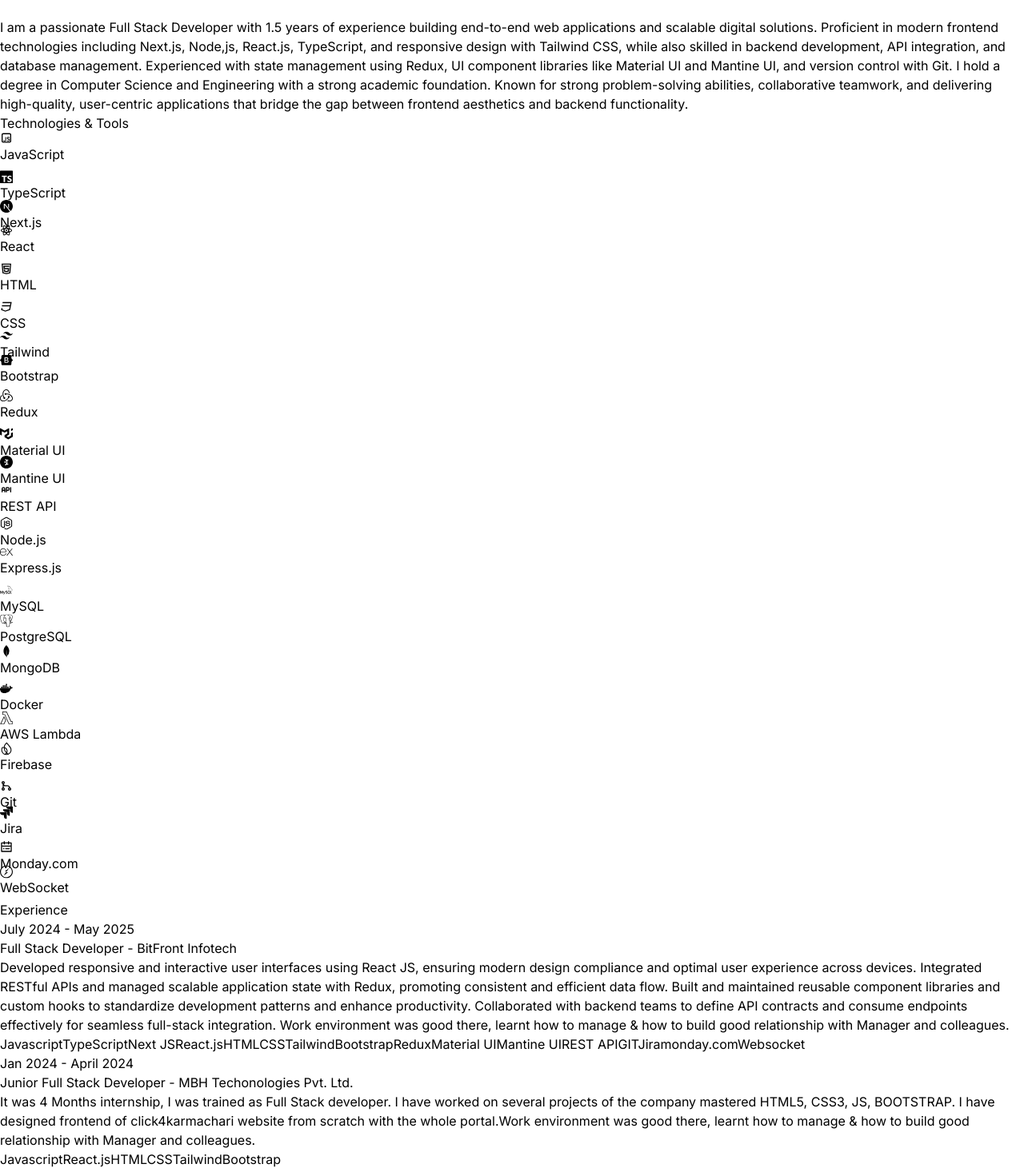
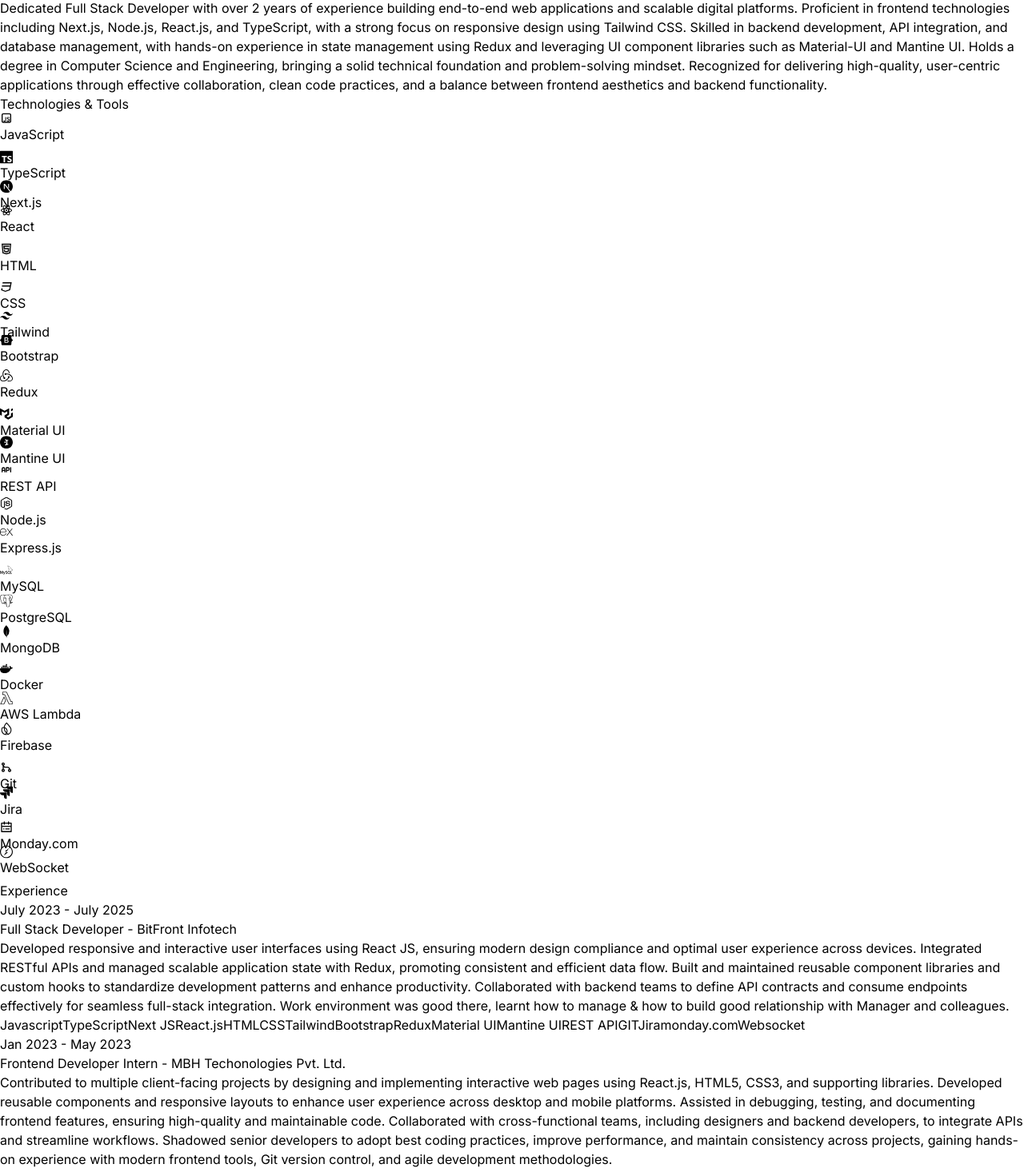
Before and after one commit to hapatel0105/Portfolio, a React (Vite) app: page / in a window 1280 px wide. Shown: the part 1330-2796 px from the top of the page at 80% size. Built offline with nearby package versions, Linux system fonts and the light colour scheme.

Commit message:
updated details

```diff
--- a/src/components/Experiance.jsx
+++ b/src/components/Experiance.jsx
@@ -1,4 +1,3 @@
-import React from 'react'
 import { EXPERIENCES } from '../constants'
 import { motion } from 'framer-motion';
 
--- a/src/components/Projects.jsx
+++ b/src/components/Projects.jsx
@@ -1,4 +1,3 @@
-import React from 'react'
 import { PROJECTS } from '../constants';
 import { motion } from 'framer-motion';
 import { FaGithub } from 'react-icons/fa';
--- a/src/constants/index.js
+++ b/src/constants/index.js
@@ -4,16 +4,18 @@ import project2 from "../assets/projects/project-2.jpg";
 import project3 from "../assets/projects/project-3.jpg";
 import project4 from "../assets/projects/project-4.jpg";
 import project5 from "../assets/projects/project-5.jpg";
-import project6 from '../assets/projects/project-6.jpg';
-import project7 from '../assets/projects/project-7.jpg';
+import project6 from "../assets/projects/project-6.jpg";
+import project7 from "../assets/projects/project-7.jpg";
+import project9 from "../assets/projects/project-9.jpg";
+import project10 from "../assets/projects/project-10.jpg";
 
-export const HERO_CONTENT = `I am a results-driven Full Stack Developer with expertise in building enterprise-grade web applications and scalable digital solutions. Specialized in modern frontend frameworks including Next.js, React.js, and TypeScript, complemented by robust backend development skills. Proficient in state management with Redux, UI component libraries like Material-UI and Mantine UI, and responsive design using Tailwind CSS and Bootstrap. Experienced in RESTful API development, WebSocket implementations, and version control with Git. I excel in collaborative development environments, delivering high-performance applications that meet business requirements while maintaining clean, maintainable code. Committed to continuous learning and staying current with emerging technologies to deliver innovative solutions.`;
+export const HERO_CONTENT = `Results-oriented Full Stack Developer specializing in designing and delivering enterprise-grade web applications and scalable digital solutions. Skilled in modern frontend frameworks such as Next.js, React.js, and TypeScript, complemented by robust backend development expertise. Proficient in state management with Redux, UI component libraries including Material-UI and Mantine UI, and responsive design using Tailwind CSS and Bootstrap. Experienced in building RESTful APIs, implementing WebSocket communication, and leveraging Git for version control. Thrives in collaborative environments, consistently delivering high-performance, maintainable applications aligned with business objectives. Committed to continuous learning and adopting emerging technologies to drive innovative solutions.`;
 
-export const ABOUT_TEXT = `I am a passionate Full Stack Developer with 1.5 years of experience building end-to-end web applications and scalable digital solutions. Proficient in modern frontend technologies including Next.js, Node,js, React.js, TypeScript, and responsive design with Tailwind CSS, while also skilled in backend development, API integration, and database management. Experienced with state management using Redux, UI component libraries like Material UI and Mantine UI, and version control with Git. I hold a degree in Computer Science and Engineering with a strong academic foundation. Known for strong problem-solving abilities, collaborative teamwork, and delivering high-quality, user-centric applications that bridge the gap between frontend aesthetics and backend functionality.`;
+export const ABOUT_TEXT = `Dedicated Full Stack Developer with over 2 years of experience building end-to-end web applications and scalable digital platforms. Proficient in frontend technologies including Next.js, Node.js, React.js, and TypeScript, with a strong focus on responsive design using Tailwind CSS. Skilled in backend development, API integration, and database management, with hands-on experience in state management using Redux and leveraging UI component libraries such as Material-UI and Mantine UI. Holds a degree in Computer Science and Engineering, bringing a solid technical foundation and problem-solving mindset. Recognized for delivering high-quality, user-centric applications through effective collaboration, clean code practices, and a balance between frontend aesthetics and backend functionality.`;
 
 export const EXPERIENCES = [
   {
-    year: "July 2024 - May 2025",
+    year: "July 2023 - July 2025",
     role: "Full Stack Developer",
     company: "BitFront Infotech",
     description: `Developed responsive and interactive user interfaces using React JS, ensuring modern design compliance and optimal user experience across devices.
@@ -21,14 +23,38 @@ export const EXPERIENCES = [
     Built and maintained reusable component libraries and custom hooks to standardize development patterns and enhance productivity.
     Collaborated with backend teams to define API contracts and consume endpoints effectively for seamless full-stack integration.
     Work environment was good there, learnt how to manage & how to build good relationship with Manager and colleagues.`,
-    technologies: ["Javascript", "TypeScript", "Next JS", "React.js", "HTML", "CSS", "Tailwind", "Bootstrap", "Redux", "Material UI", "Mantine UI", "REST API", "GIT", "Jira", "monday.com", "Websocket"],
+    technologies: [
+      "Javascript",
+      "TypeScript",
+      "Next JS",
+      "React.js",
+      "HTML",
+      "CSS",
+      "Tailwind",
+      "Bootstrap",
+      "Redux",
+      "Material UI",
+      "Mantine UI",
+      "REST API",
+      "GIT",
+      "Jira",
+      "monday.com",
+      "Websocket",
+    ],
   },
   {
-    year: "Jan 2024 - April 2024",
-    role: "Junior Full Stack Developer",
+    year: "Jan 2023 - May 2023",
+    role: "Frontend Developer Intern",
     company: "MBH Techonologies Pvt. Ltd.",
-    description: `It was 4 Months internship, I was trained as Full Stack developer. I have worked on several projects of the company mastered HTML5, CSS3, JS, BOOTSTRAP. I have designed frontend of click4karmachari website from scratch with the whole portal.Work environment was good there, learnt how to manage & how to build good relationship with Manager and colleagues.`,
-    technologies: ["Javascript", "React.js", "HTML", "CSS", "Tailwind", "Bootstrap"],
+    description: `Contributed to multiple client-facing projects by designing and implementing interactive web pages using React.js, HTML5, CSS3, and supporting libraries. Developed reusable components and responsive layouts to enhance user experience across desktop and mobile platforms. Assisted in debugging, testing, and documenting frontend features, ensuring high-quality and maintainable code. Collaborated with cross-functional teams, including designers and backend developers, to integrate APIs and streamline workflows. Shadowed senior developers to adopt best coding practices, improve performance, and maintain consistency across projects, gaining hands-on experience with modern frontend tools, Git version control, and agile development methodologies.`,
+    technologies: [
+      "Javascript",
+      "React.js",
+      "HTML",
+      "CSS",
+      "Tailwind",
+      "Bootstrap",
+    ],
   },
 ];
 
@@ -38,14 +64,72 @@ export const PROJECTS = [
     image: project8,
     description:
       "Led the development of a comprehensive workflow and appointment management platform, leveraging Next.js, React, and TypeScript. The platform features a modern UI built with Tailwind CSS and component libraries like MUI and Mantine UI. Implemented secure authentication via Google OAuth and Facebook Login, along with advanced scheduling capabilities using FullCalendar. Enhanced user experience with interactive data visualization, drag-and-drop functionality, and talk-to-text features. Optimized performance through efficient state management with Redux Toolkit and React Query.",
-    technologies: ["Next.js", "React", "TypeScript", "Tailwind CSS", "Mantine UI", "MUI", "REST API", "FullCalendar", "Redux Toolkit", "React Query", "Facebook Login"],
+    technologies: [
+      "Next.js",
+      "React",
+      "TypeScript",
+      "Tailwind CSS",
+      "Mantine UI",
+      "MUI",
+      "REST API",
+      "FullCalendar",
+      "Redux Toolkit",
+      "React Query",
+      "Facebook Login",
+    ],
     link: "https://alpha.ehr.software/",
+  },
+  {
+    title: "AI Skill Gap Analyzer",
+    image: project10,
+    description:
+      "Engineered an AI-driven platform to analyze resumes and job descriptions, identifying skill gaps and providing actionable insights. Developed personalized learning paths and project recommendations with curated resources and timelines. Built a responsive frontend using Next.js, React, and TypeScript, and integrated backend APIs with Node.js, Express, and Axios for seamless data processing. Optimized state management and performance to handle multiple concurrent analyses efficiently, enhancing user experience and practical skill development.",
+    technologies: [
+      "Next.js",
+      "React",
+      "TypeScript",
+      "Tailwind CSS",
+      "Node.js",
+      "Express",
+      "Axios",
+      "REST API",
+      "NLP",
+      "Responsive Design",
+    ],
+    link: "https://skill-gap-analyzer-bay.vercel.app/",
+  },
+  {
+    title: "AI-Powered Content Generator",
+    image: project9,
+    description:
+      "Developed a dynamic content generation platform leveraging Next.js, React, and TypeScript, featuring an AI-powered modal interface for seamless text generation. Integrated backend APIs using Node.js and Express, with Axios for efficient API communication. Built a responsive and modern UI using Tailwind CSS, ensuring smooth user interactions and real-time content updates. Optimized performance and state management to handle multiple user requests and AI responses efficiently.",
+    technologies: [
+      "Next.js",
+      "React",
+      "TypeScript",
+      "Tailwind CSS",
+      "Node.js",
+      "Express",
+      "Axios",
+      "REST API",
+      "OpenAI API",
+      "Responsive Design",
+    ],
+    link: "https://ai-powerd-content-generator.vercel.app/",
+  },
+  {
+    title: "Portfolio Website",
+    image: project3,
+    description:
+      "A personal portfolio website showcasing projects, skills, and contact information.",
+    technologies: ["HTML", "CSS", "React", "JavaScript", "Tailwind"],
+    link: "https://portfolio-harsh-patels-projects-83ad2735.vercel.app/",
   },
   {
     title: "Click4Karmachari-Landing",
     image: project1,
     description:
-    "Working with the portal, I have designed a landing website for the portal. From where the user can know everything about the portal and how it works.",
+      "Working with the portal, I have designed a landing website for the portal. From where the user can know everything about the portal and how it works.",
     technologies: ["HTML", "CSS", "React", "Bootstrap", "JavaScript"],
     link: "https://click4karmachari.com/",
   },
@@ -55,14 +139,6 @@ export const PROJECTS = [
     description:
       "Designed employee management system, where employees can manage everything starting from attendance to salary slips adding daily tasks or project tasks requesting leave or voucher everything at one place.",
     technologies: ["HTML", "CSS", "Bootstrap", "React", "JavaScript"],
-  },
-  {
-    title: "Portfolio Website",
-    image: project3,
-    description:
-      "A personal portfolio website showcasing projects, skills, and contact information.",
-    technologies: ["HTML", "CSS", "React", "JavaScript", "Tailwind"],
-    link: "https://portfolio-harsh-patels-projects-83ad2735.vercel.app/",
   },
   {
     title: "Drone-Design",
```
Also changed, not shown: src/assets/projects/project-10.jpg (added), src/assets/projects/project-9.jpg (added).
